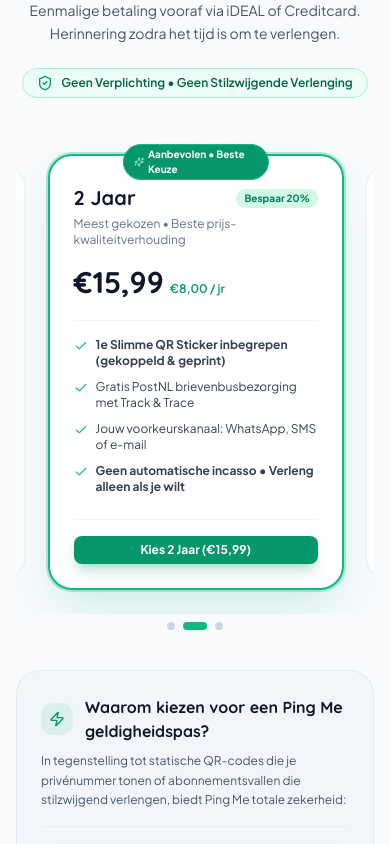
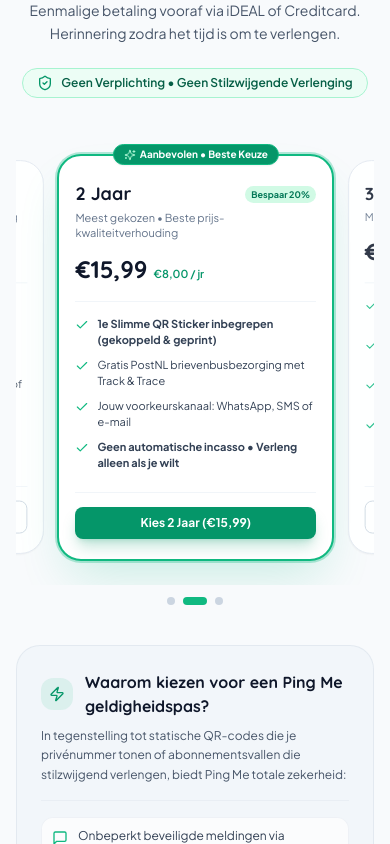
Before and after one commit to ping-me-web-app/ping-me, a Next.js app: page / in a window 390 px wide. Shown: the part 6060-6904 px from the top of the page. Built offline with nearby package versions, Linux system fonts and the light colour scheme; no server answers.

Commit message:
feat(mobile): adjust plan carousel gap and peeking text, improve mobile footer menu layout

```diff
--- a/src/components/landing/PricingSection.tsx
+++ b/src/components/landing/PricingSection.tsx
@@ -97,13 +97,13 @@
 
         {/* ------------------------------------------------------------- */}
         {/* MOBILE CAROUSEL (< md)                                        */}
-        {/* Shows 2 Years centered with parts of 1 and 3 years peeking in */}
+        {/* Shows 2 Years centered with parts of 1 & 3 years text visible  */}
         {/* ------------------------------------------------------------- */}
         <div className="md:hidden">
           <div
             ref={carouselRef}
             onScroll={handleScroll}
-            className="flex overflow-x-auto snap-x snap-mandatory scrollbar-none py-6 px-[8vw] gap-3.5 scroll-smooth items-stretch"
+            className="flex overflow-x-auto snap-x snap-mandatory scrollbar-none py-6 px-[5vw] gap-2.5 scroll-smooth items-stretch"
             style={{ scrollbarWidth: "none", msOverflowStyle: "none" }}
           >
             {/* Card 0: 1 Year (€10.00) */}
@@ -112,32 +112,32 @@
               onClick={() => {
                 if (activeIndex !== 0) scrollToCard(0);
               }}
-              className={`w-[76vw] max-w-[320px] shrink-0 snap-center rounded-3xl bg-white dark:bg-slate-900 border p-6 flex flex-col justify-between relative transition-all duration-300 ${
+              className={`w-[71vw] max-w-[285px] shrink-0 snap-center rounded-3xl bg-white dark:bg-slate-900 border px-4 py-5 flex flex-col justify-between relative transition-all duration-300 ${
                 activeIndex === 0
-                  ? "border-emerald-500 shadow-xl scale-100 opacity-100"
-                  : "border-slate-200 dark:border-slate-800 shadow-sm scale-95 opacity-70 hover:opacity-90 cursor-pointer"
+                  ? "border-emerald-500 shadow-xl scale-100 opacity-100 ring-2 ring-emerald-500/20"
+                  : "border-slate-200 dark:border-slate-800 shadow-sm scale-[0.97] opacity-85 hover:opacity-100 cursor-pointer"
               }`}
             >
               <div>
-                <div className="mb-4">
-                  <h3 className="font-display font-bold text-xl text-slate-900 dark:text-white">
+                <div className="mb-3">
+                  <h3 className="font-display font-bold text-lg text-slate-900 dark:text-white">
                     <FormattedMessage id="pricing.tier1Title" />
                   </h3>
-                  <p className="text-xs text-slate-500 dark:text-slate-400 mt-1">
+                  <p className="text-[11px] text-slate-500 dark:text-slate-400 mt-0.5 leading-snug">
                     <FormattedMessage id="pricing.tier1Desc" />
                   </p>
                 </div>
 
-                <div className="flex items-baseline gap-1.5 mb-5">
-                  <span className="font-display font-extrabold text-3xl text-slate-900 dark:text-white">
+                <div className="flex items-baseline gap-1.5 mb-4">
+                  <span className="font-display font-extrabold text-2xl text-slate-900 dark:text-white">
                     €<FormattedMessage id="pricing.tier1Price" />
                   </span>
-                  <span className="text-xs font-medium text-slate-400">
+                  <span className="text-[11px] font-medium text-slate-400">
                     <FormattedMessage id="pricing.tier1Rate" />
                   </span>
                 </div>
 
-                <div className="space-y-2.5 border-t border-slate-100 dark:border-slate-800 pt-4 text-xs text-slate-700 dark:text-slate-300">
+                <div className="space-y-2 border-t border-slate-100 dark:border-slate-800 pt-3.5 text-[11px] text-slate-700 dark:text-slate-300">
                   <div className="flex items-start gap-2">
                     <Check className="w-3.5 h-3.5 text-emerald-500 shrink-0 mt-0.5" />
                     <span><strong><FormattedMessage id="pricing.fSticker" /></strong></span>
@@ -157,12 +157,12 @@
                 </div>
               </div>
 
-              <div className="mt-6 pt-4 border-t border-slate-100 dark:border-slate-800">
+              <div className="mt-5 pt-3.5 border-t border-slate-100 dark:border-slate-800">
                 <Button
                   href={loggedIn ? "/dashboard" : "/order?years=1"}
                   variant="outline"
                   size="sm"
-                  className="w-full text-xs font-bold"
+                  className="w-full text-xs font-bold py-2"
                 >
                   {loggedIn ? (
                     <FormattedMessage id="pricing.mainCtaManage" />
@@ -179,13 +179,13 @@
               onClick={() => {
                 if (activeIndex !== 1) scrollToCard(1);
               }}
-              className={`w-[76vw] max-w-[320px] shrink-0 snap-center rounded-3xl bg-white dark:bg-slate-900 border-2 border-emerald-500 p-6 flex flex-col justify-between relative transition-all duration-300 ${
+              className={`w-[71vw] max-w-[285px] shrink-0 snap-center rounded-3xl bg-white dark:bg-slate-900 border-2 border-emerald-500 px-4 py-5 flex flex-col justify-between relative transition-all duration-300 ${
                 activeIndex === 1
                   ? "shadow-2xl shadow-emerald-500/20 scale-100 opacity-100 ring-2 ring-emerald-500/30"
-                  : "shadow-md scale-95 opacity-70 hover:opacity-90 cursor-pointer"
+                  : "shadow-md scale-[0.97] opacity-85 hover:opacity-100 cursor-pointer"
               }`}
             >
-              <div className="absolute -top-3 left-1/2 -translate-x-1/2">
+              <div className="absolute -top-3 left-1/2 -translate-x-1/2 whitespace-nowrap">
                 <Badge
                   variant="brand"
                   className="py-0.5 px-2.5 shadow-sm bg-emerald-600 text-white border-emerald-500 flex items-center gap-1 text-[10px] font-bold"
@@ -196,30 +196,30 @@
               </div>
 
               <div>
-                <div className="mb-4 pt-1">
+                <div className="mb-3 pt-1">
                   <div className="flex items-center justify-between">
-                    <h3 className="font-display font-bold text-xl text-slate-900 dark:text-white">
+                    <h3 className="font-display font-bold text-lg text-slate-900 dark:text-white">
                       <FormattedMessage id="pricing.tier2Title" />
                     </h3>
-                    <span className="text-[10px] font-bold text-emerald-700 dark:text-emerald-300 bg-emerald-100 dark:bg-emerald-900/60 px-2 py-0.5 rounded-full">
+                    <span className="text-[9px] font-bold text-emerald-700 dark:text-emerald-300 bg-emerald-100 dark:bg-emerald-900/60 px-1.5 py-0.5 rounded-full">
                       <FormattedMessage id="pricing.tier2Savings" />
                     </span>
                   </div>
-                  <p className="text-xs text-slate-500 dark:text-slate-400 mt-1">
+                  <p className="text-[11px] text-slate-500 dark:text-slate-400 mt-0.5 leading-snug">
                     <FormattedMessage id="pricing.tier2Desc" />
                   </p>
                 </div>
 
-                <div className="flex items-baseline gap-1.5 mb-5">
-                  <span className="font-display font-extrabold text-3xl text-slate-900 dark:text-white">
+                <div className="flex items-baseline gap-1.5 mb-4">
+                  <span className="font-display font-extrabold text-2xl text-slate-900 dark:text-white">
                     €<FormattedMessage id="pricing.tier2Price" />
                   </span>
-                  <span className="text-xs font-semibold text-emerald-600 dark:text-emerald-400">
+                  <span className="text-[11px] font-semibold text-emerald-600 dark:text-emerald-400">
                     <FormattedMessage id="pricing.tier2Rate" />
                   </span>
                 </div>
 
-                <div className="space-y-2.5 border-t border-slate-100 dark:border-slate-800 pt-4 text-xs text-slate-700 dark:text-slate-300">
+                <div className="space-y-2 border-t border-slate-100 dark:border-slate-800 pt-3.5 text-[11px] text-slate-700 dark:text-slate-300">
                   <div className="flex items-start gap-2">
                     <Check className="w-3.5 h-3.5 text-emerald-500 shrink-0 mt-0.5" />
                     <span><strong><FormattedMessage id="pricing.fSticker" /></strong></span>
@@ -239,11 +239,11 @@
                 </div>
               </div>
 
-              <div className="mt-6 pt-4 border-t border-slate-100 dark:border-slate-800">
+              <div className="mt-5 pt-3.5 border-t border-slate-100 dark:border-slate-800">
                 <Button
                   href={loggedIn ? "/dashboard" : "/order?years=2"}
                   size="sm"
-                  className="w-full shadow-lg shadow-emerald-600/25 bg-emerald-600 hover:bg-emerald-500 text-white font-bold text-xs"
+                  className="w-full shadow-lg shadow-emerald-600/25 bg-emerald-600 hover:bg-emerald-500 text-white font-bold text-xs py-2"
                 >
                   {loggedIn ? (
                     <>
@@ -263,37 +263,37 @@
               onClick={() => {
                 if (activeIndex !== 2) scrollToCard(2);
               }}
-              className={`w-[76vw] max-w-[320px] shrink-0 snap-center rounded-3xl bg-white dark:bg-slate-900 border p-6 flex flex-col justify-between relative transition-all duration-300 ${
+              className={`w-[71vw] max-w-[285px] shrink-0 snap-center rounded-3xl bg-white dark:bg-slate-900 border px-4 py-5 flex flex-col justify-between relative transition-all duration-300 ${
                 activeIndex === 2
-                  ? "border-sky-500 shadow-xl scale-100 opacity-100"
-                  : "border-slate-200 dark:border-slate-800 shadow-sm scale-95 opacity-70 hover:opacity-90 cursor-pointer"
+                  ? "border-sky-500 shadow-xl scale-100 opacity-100 ring-2 ring-sky-500/20"
+                  : "border-slate-200 dark:border-slate-800 shadow-sm scale-[0.97] opacity-85 hover:opacity-100 cursor-pointer"
               }`}
             >
               <div>
-                <div className="mb-4">
+                <div className="mb-3">
                   <div className="flex items-center justify-between">
-                    <h3 className="font-display font-bold text-xl text-slate-900 dark:text-white">
+                    <h3 className="font-display font-bold text-lg text-slate-900 dark:text-white">
                       <FormattedMessage id="pricing.tier3Title" />
                     </h3>
-                    <span className="text-[10px] font-bold text-sky-700 dark:text-sky-300 bg-sky-100 dark:bg-sky-900/60 px-2 py-0.5 rounded-full">
+                    <span className="text-[9px] font-bold text-sky-700 dark:text-sky-300 bg-sky-100 dark:bg-sky-900/60 px-1.5 py-0.5 rounded-full">
                       <FormattedMessage id="pricing.tier3Savings" />
                     </span>
                   </div>
-                  <p className="text-xs text-slate-500 dark:text-slate-400 mt-1">
+                  <p className="text-[11px] text-slate-500 dark:text-slate-400 mt-0.5 leading-snug">
                     <FormattedMessage id="pricing.tier3Desc" />
                   </p>
                 </div>
 
-                <div className="flex items-baseline gap-1.5 mb-5">
-                  <span className="font-display font-extrabold text-3xl text-slate-900 dark:text-white">
+                <div className="flex items-baseline gap-1.5 mb-4">
+                  <span className="font-display font-extrabold text-2xl text-slate-900 dark:text-white">
                     €<FormattedMessage id="pricing.tier3Price" />
                   </span>
-                  <span className="text-xs font-semibold text-sky-600 dark:text-sky-400">
+                  <span className="text-[11px] font-semibold text-sky-600 dark:text-sky-400">
                     <FormattedMessage id="pricing.tier3Rate" />
                   </span>
                 </div>
 
-                <div className="space-y-2.5 border-t border-slate-100 dark:border-slate-800 pt-4 text-xs text-slate-700 dark:text-slate-300">
+                <div className="space-y-2 border-t border-slate-100 dark:border-slate-800 pt-3.5 text-[11px] text-slate-700 dark:text-slate-300">
                   <div className="flex items-start gap-2">
                     <Check className="w-3.5 h-3.5 text-emerald-500 shrink-0 mt-0.5" />
                     <span><strong><FormattedMessage id="pricing.fSticker" /></strong></span>
@@ -313,12 +313,12 @@
                 </div>
               </div>
 
-              <div className="mt-6 pt-4 border-t border-slate-100 dark:border-slate-800">
+              <div className="mt-5 pt-3.5 border-t border-slate-100 dark:border-slate-800">
                 <Button
                   href={loggedIn ? "/dashboard" : "/order?years=3"}
                   variant="outline"
                   size="sm"
-                  className="w-full text-xs font-bold"
+                  className="w-full text-xs font-bold py-2"
                 >
                   {loggedIn ? (
                     <FormattedMessage id="pricing.mainCtaManage" />
@@ -331,13 +331,13 @@
           </div>
 
           {/* Mobile Dot Indicators */}
-          <div className="flex justify-center items-center gap-2 mt-2">
+          <div className="flex justify-center items-center gap-2 mt-3">
             {[0, 1, 2].map((idx) => (
               <button
                 key={idx}
                 type="button"
                 onClick={() => scrollToCard(idx)}
-                className={`transition-all rounded-full ${
+                className={`transition-all rounded-full cursor-pointer ${
                   activeIndex === idx
                     ? "w-6 h-2 bg-emerald-500"
                     : "w-2 h-2 bg-slate-300 dark:bg-slate-700 hover:bg-slate-400"
--- a/src/components/layout/Footer.tsx
+++ b/src/components/layout/Footer.tsx
@@ -64,57 +64,60 @@
         </div>
       </div>
 
-      <div className="max-w-7xl mx-auto px-4 sm:px-6 lg:px-8 py-12">
+      <div className="max-w-7xl mx-auto px-4 sm:px-6 lg:px-8 py-8 sm:py-12">
         <div className="grid grid-cols-1 md:grid-cols-5 gap-8">
-          <div className="md:col-span-2 space-y-4">
+          {/* Brand info */}
+          <div className="md:col-span-2 space-y-3 pb-6 md:pb-0 border-b md:border-b-0 border-slate-200/60 dark:border-slate-800/60 text-center md:text-left flex flex-col items-center md:items-start">
             <BrandLogo size="md" />
-            <p className="text-sm max-w-sm text-slate-500 dark:text-slate-400 leading-relaxed">
+            <p className="text-xs sm:text-sm max-w-sm text-slate-500 dark:text-slate-400 leading-relaxed">
               <FormattedMessage id="footer.aboutText" />
             </p>
-            <p className="text-xs text-slate-400">
+            <p className="text-[11px] sm:text-xs text-slate-400">
               <FormattedMessage id="footer.madeFor" />
             </p>
           </div>
 
+          {/* Links menu (3 clean columns on mobile & desktop) */}
+          <div className="grid grid-cols-3 md:contents gap-4 sm:gap-6 text-left">
             <div>
-            <h4 className="font-display font-bold text-slate-900 dark:text-white mb-3 text-sm">
+              <h4 className="font-display font-bold text-slate-900 dark:text-white mb-2.5 sm:mb-3 text-xs sm:text-sm">
                 <FormattedMessage id="footer.product" />
               </h4>
               <ul className="space-y-2 text-xs">
-              <li><Link href="/#hoe-het-werkt" className="hover:text-emerald-600 dark:hover:text-emerald-400"><FormattedMessage id="nav.howItWorks" /></Link></li>
-              <li><Link href="/#prijzen" className="hover:text-emerald-600 dark:hover:text-emerald-400"><FormattedMessage id="nav.pricing" /></Link></li>
-              <li><Link href="/#voordelen" className="hover:text-emerald-600 dark:hover:text-emerald-400"><FormattedMessage id="nav.benefits" /></Link></li>
-              <li><Link href="/tag/PM-NL-8924" className="hover:text-emerald-600 dark:hover:text-emerald-400"><FormattedMessage id="footer.qrDemo" /></Link></li>
+                <li><Link href="/#hoe-het-werkt" className="hover:text-emerald-600 dark:hover:text-emerald-400 transition-colors"><FormattedMessage id="nav.howItWorks" /></Link></li>
+                <li><Link href="/#prijzen" className="hover:text-emerald-600 dark:hover:text-emerald-400 transition-colors"><FormattedMessage id="nav.pricing" /></Link></li>
+                <li><Link href="/#voordelen" className="hover:text-emerald-600 dark:hover:text-emerald-400 transition-colors"><FormattedMessage id="nav.benefits" /></Link></li>
+                <li><Link href="/tag/PM-NL-8924" className="hover:text-emerald-600 dark:hover:text-emerald-400 transition-colors"><FormattedMessage id="footer.qrDemo" /></Link></li>
               </ul>
             </div>
 
             <div>
-            <h4 className="font-display font-bold text-slate-900 dark:text-white mb-3 text-sm">
+              <h4 className="font-display font-bold text-slate-900 dark:text-white mb-2.5 sm:mb-3 text-xs sm:text-sm">
                 <FormattedMessage id="footer.support" />
               </h4>
               <ul className="space-y-2 text-xs">
                 {loggedIn ? (
-                <li><Link href="/dashboard" className="hover:text-emerald-600 dark:hover:text-emerald-400 font-semibold text-emerald-600 dark:text-emerald-400"><FormattedMessage id="common.myDashboard" /></Link></li>
+                  <li><Link href="/dashboard" className="hover:text-emerald-600 dark:hover:text-emerald-400 font-semibold text-emerald-600 dark:text-emerald-400 transition-colors"><FormattedMessage id="common.myDashboard" /></Link></li>
                 ) : (
-                <li><Link href="/login" className="hover:text-emerald-600 dark:hover:text-emerald-400"><FormattedMessage id="common.login" /></Link></li>
+                  <li><Link href="/login" className="hover:text-emerald-600 dark:hover:text-emerald-400 transition-colors"><FormattedMessage id="common.login" /></Link></li>
                 )}
-              <li><Link href="/#faq" className="hover:text-emerald-600 dark:hover:text-emerald-400"><FormattedMessage id="nav.faq" /></Link></li>
-              <li><a href="mailto:support@pingme.app" className="hover:text-emerald-600 dark:hover:text-emerald-400"><FormattedMessage id="footer.contactSupport" /></a></li>
+                <li><Link href="/#faq" className="hover:text-emerald-600 dark:hover:text-emerald-400 transition-colors"><FormattedMessage id="nav.faq" /></Link></li>
+                <li><a href="mailto:support@pingme.app" className="hover:text-emerald-600 dark:hover:text-emerald-400 transition-colors"><FormattedMessage id="footer.contactSupport" /></a></li>
               </ul>
             </div>
 
             <div>
-            <h4 className="font-display font-bold text-slate-900 dark:text-white mb-3 text-sm">
+              <h4 className="font-display font-bold text-slate-900 dark:text-white mb-2.5 sm:mb-3 text-xs sm:text-sm">
                 <FormattedMessage id="footer.legal" />
               </h4>
               <ul className="space-y-2 text-xs">
                 <li>
-                <Link href="/privacy" className="hover:text-emerald-600 dark:hover:text-emerald-400">
+                  <Link href="/privacy" className="hover:text-emerald-600 dark:hover:text-emerald-400 transition-colors">
                     <FormattedMessage id="footer.privacy" />
                   </Link>
                 </li>
                 <li>
-                <Link href="/terms" className="hover:text-emerald-600 dark:hover:text-emerald-400">
+                  <Link href="/terms" className="hover:text-emerald-600 dark:hover:text-emerald-400 transition-colors">
                     <FormattedMessage id="footer.terms" />
                   </Link>
                 </li>
@@ -122,7 +125,7 @@
                   <button
                     type="button"
                     onClick={() => setKvkOpen(true)}
-                  className="hover:text-emerald-600 dark:hover:text-emerald-400 text-left cursor-pointer"
+                    className="hover:text-emerald-600 dark:hover:text-emerald-400 text-left cursor-pointer transition-colors"
                   >
                     <FormattedMessage id="footer.kvk" />
                   </button>
@@ -130,8 +133,9 @@
               </ul>
             </div>
           </div>
+        </div>
 
-        <div className="mt-12 pt-6 border-t border-slate-200 dark:border-slate-800/80 flex flex-col sm:flex-row items-center justify-between text-xs text-slate-400 gap-4">
+        <div className="mt-8 sm:mt-12 pt-6 border-t border-slate-200 dark:border-slate-800/80 flex flex-col sm:flex-row items-center justify-between text-xs text-slate-400 gap-2 sm:gap-4 text-center sm:text-left">
           <p><FormattedMessage id="footer.copyright" values={{ year: new Date().getFullYear() }} /></p>
           <p><FormattedMessage id="footer.stripeProcessed" /></p>
         </div>
```
Lines whose indentation alone changed are shown as unchanged.
